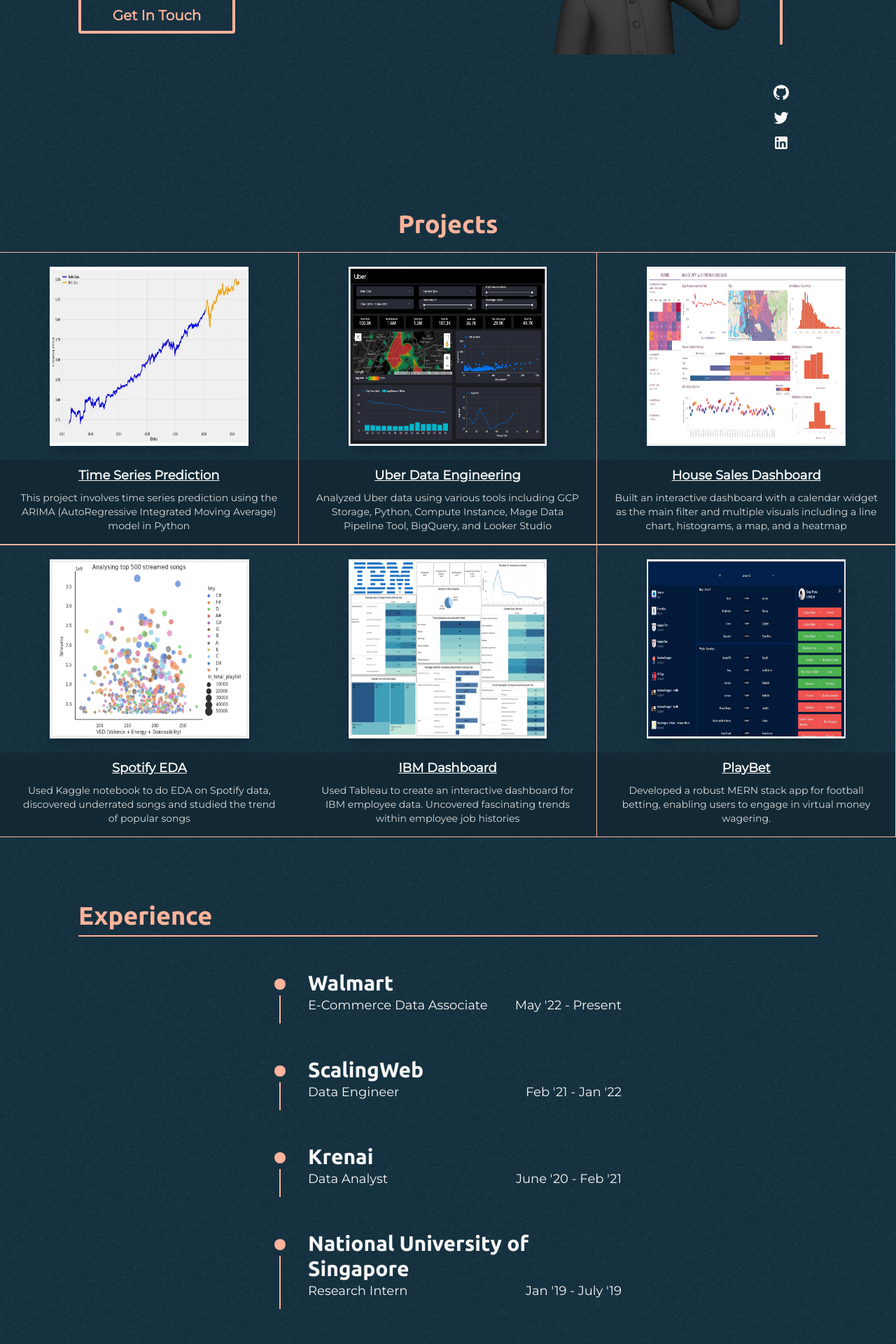
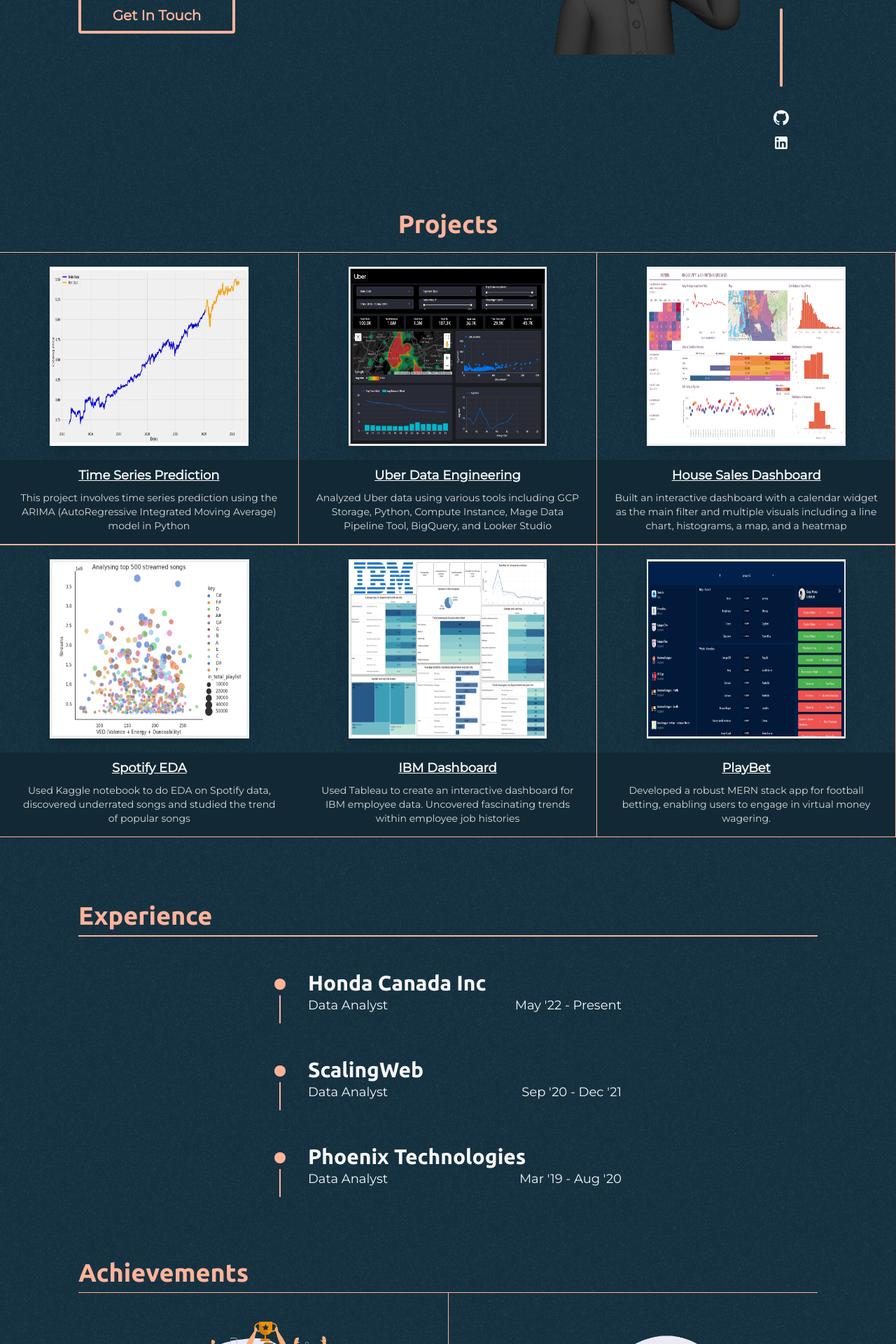
Before and after one commit to deeppomal/deeppomal-portfolio, a Next.js app: page / in a window 1280 px wide. Shown: the part 500-2420 px from the top of the page at 70% size. Built offline with nearby package versions, Linux system fonts and the light colour scheme.

Commit message:
updated design

```diff
--- a/components/Experience.js
+++ b/components/Experience.js
@@ -6,35 +6,35 @@
     {
         id:'4',
         year:"May '22 - Present",
-        role:'E-Commerce Data Associate',
-        company:'Walmart',
+        role:'Data Analyst',
+        company:'Honda Canada Inc',
         // jd: "Developed Instagram's reels-like feature for the company's MVP. Increased video loading speeds by 15% and also added infinite scroll \nIntegrated 3 types of authentication: Email/ Phone and Social \nDesigned pixel-perfect UI which was responsive with every Android and IOS operated screen"
 
     },
     {
         id:'1',
-        year:"Feb '21 - Jan '22",
-        role:'Data Engineer',
+        year:"Sep '20 - Dec '21",
+        role:'Data Analyst',
         company:'ScalingWeb',
         // jd: "Developed Instagram's reels-like feature for the company's MVP. Increased video loading speeds by 15% and also added infinite scroll \nIntegrated 3 types of authentication: Email/ Phone and Social \nDesigned pixel-perfect UI which was responsive with every Android and IOS operated screen"
 
     },
     {
         id:'2',
-        year:"June '20 - Feb '21",
+        year:"Mar '19 - Aug '20",
         role:'Data Analyst',
-        company:'Krenai',
+        company:'Phoenix Technologies',
         // jd: "Worked on eCommerce apps, integrated features like ordering products, online payment, live order tracking, and chat functionality with the seller."
 
     },
-    {
-        id:'3',
-        year:"Jan '19 - July '19",
-        company:'National University of Singapore',
-        role:'Research Intern',
-        // jd: "Performed data analysis on a hospital database using machine learning techniques to predict the length of stay of a patient to help the hospital with supply chain management",
+    // {
+    //     id:'3',
+    //     year:"Jan '19 - July '19",
+    //     company:'National University of Singapore',
+    //     role:'Research Intern',
+    //     // jd: "Performed data analysis on a hospital database using machine learning techniques to predict the length of stay of a patient to help the hospital with supply chain management",
 
-    },
+    // },
 
 ]
 export const Experience = () => {
--- a/components/HomeScreen.js
+++ b/components/HomeScreen.js
@@ -34,8 +34,8 @@
           </div>
           <div className='absolute bottom-10 lg:right-10 right-0 flex items-center flex-col z-0'>
             <div className='bg-[#14303f] dark:bg-[#ffb39b] lg:w-1 w-0.5 lg:h-28 h-24 rounded'></div>
-            <a href="https://github.com/deeppomal" target={'_blank'} rel="noreferrer"><GitHubIcon className='lg:text-3xl text-2xl text-[#14303f] dark:text-[#f6f6f6] mt-14 cursor-pointer'/></a>
-            <a href="https://twitter.com/deeppomal98" target={'_blank'} rel="noreferrer"><TwitterIcon className='lg:text-3xl text-2xl text-[#14303f] dark:text-[#f6f6f6] mt-3 cursor-pointer'/></a>
+            <a href="https://github.com/deeppomal" target={'_blank'} rel="noreferrer"><GitHubIcon className='lg:text-3xl text-2xl text-[#14303f] dark:text-[#f6f6f6] mt-8 cursor-pointer'/></a>
+            {/* <a href="https://twitter.com/deeppomal98" target={'_blank'} rel="noreferrer"><TwitterIcon className='lg:text-3xl text-2xl text-[#14303f] dark:text-[#f6f6f6] mt-3 cursor-pointer'/></a> */}
             <a href="https://www.linkedin.com/in/deep-pomal-87751099/" target={'_blank'} rel="noreferrer"><LinkedInIcon className='lg:text-3xl text-2xl text-[#14303f] dark:text-[#f6f6f6]  mt-3 cursor-pointer' /></a>
           </div>
         </div>
```
